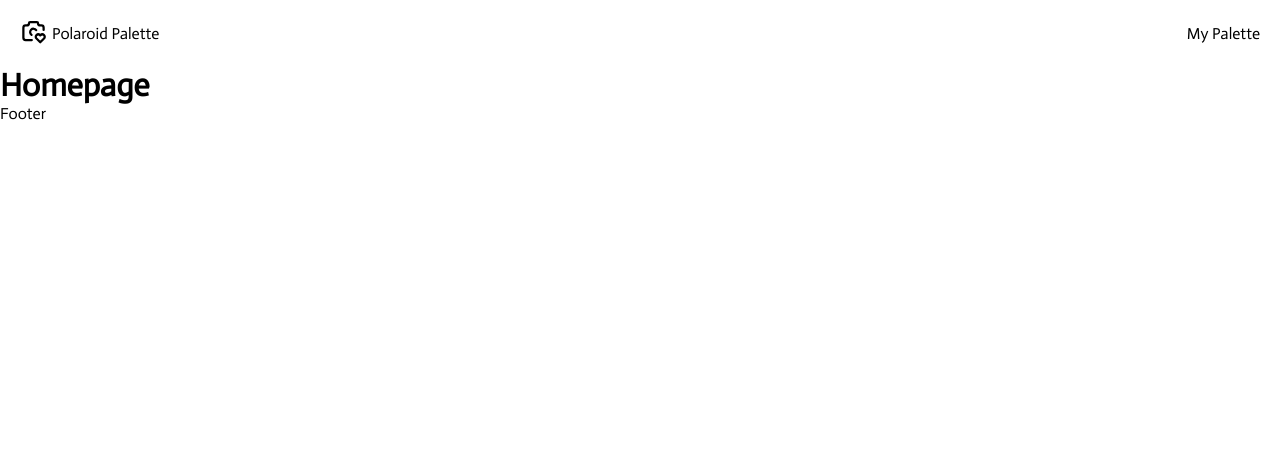
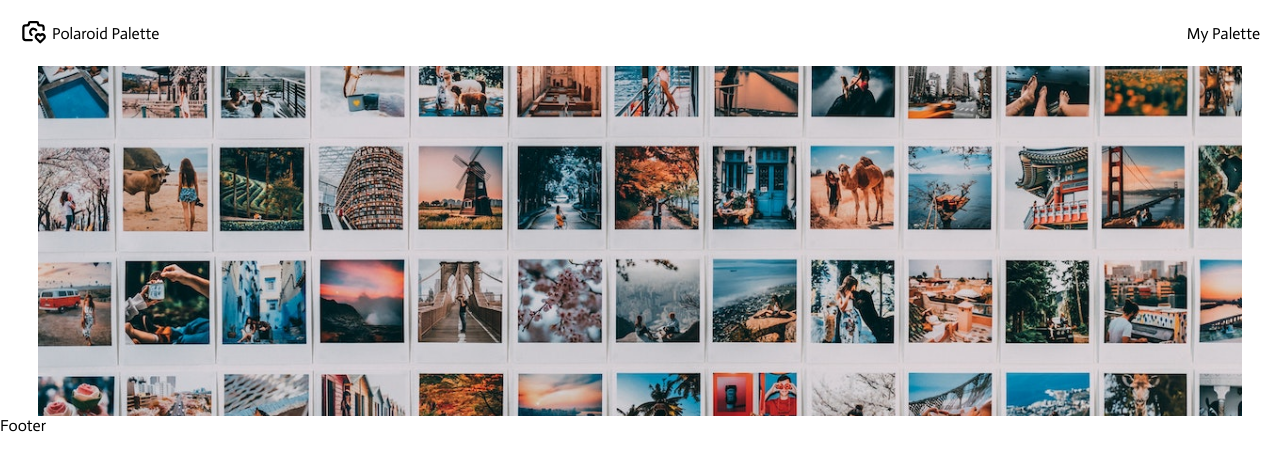
Before and after one commit to twentyfive21/photo-react, a React (Vite) app: page / in a window 1280 px wide. Shown: the top 470 px of the page. Built offline with nearby package versions, Linux system fonts and the light colour scheme.

Commit message:
banner css

```diff
--- a/src/pages/Homepage/Homepage.css
+++ b/src/pages/Homepage/Homepage.css
@@ -0,0 +1,9 @@
+.homepage-banner {
+    height: 350px;
+    width: 94vw;
+    object-fit: cover;
+}
+.homepage-container {
+    display: flex;
+    justify-content: center;
+}
--- a/src/pages/Homepage/Homepage.jsx
+++ b/src/pages/Homepage/Homepage.jsx
@@ -1,12 +1,12 @@
 import React from 'react'
 import './Homepage.css'
+import banner from '../../assets/banner.jpg'
 
 
 function Homepage() {
   return (
-    <div>
-      <h1>Homepage</h1>
-      {/* <img src={banner} /> */}
+    <div className='homepage-container'>
+      <img src={banner} className='homepage-banner'/>
     </div>
 
   )
```
